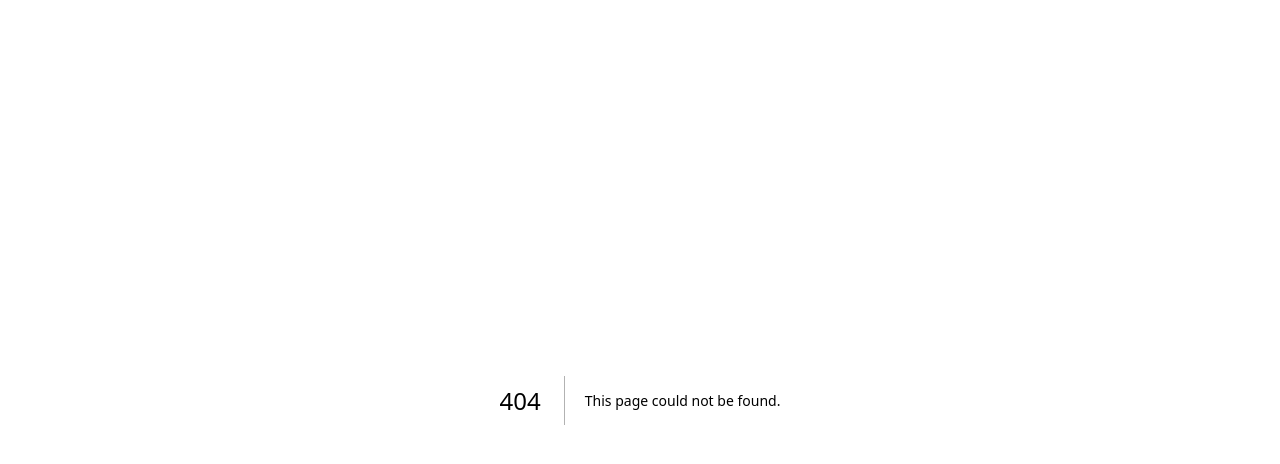
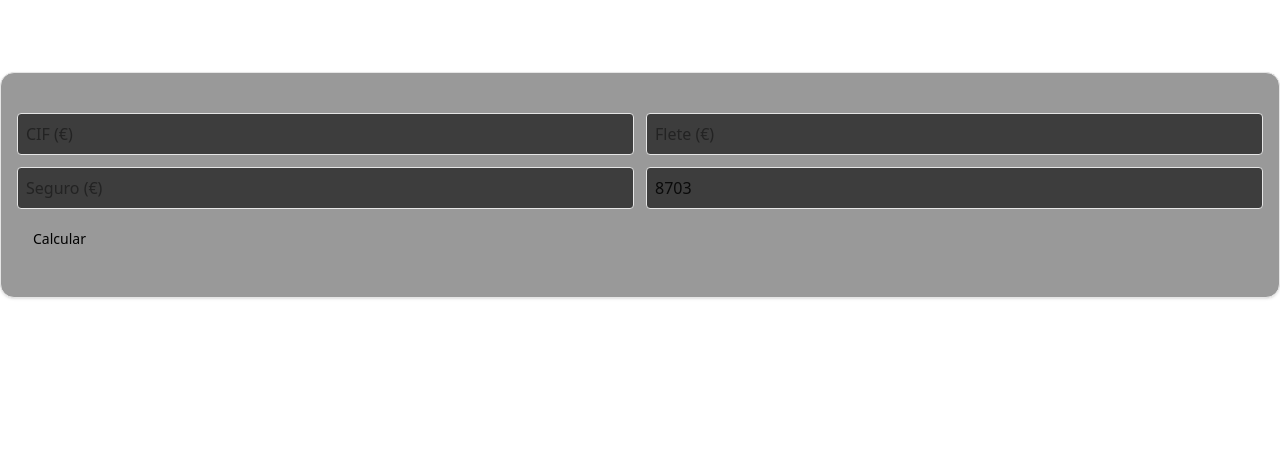
Before and after one commit to Storangel/carliex-calculadora, a Next.js app in the folder apps/web/: page /calculadora in a window 1280 px wide. Before the commit this address had no page. Shown: the top 464 px of the page. Built offline with nearby package versions, Linux system fonts and the light colour scheme.

Commit message:
feat(ui): página /calculadora (MVP)

```diff
--- /dev/null
+++ b/apps/web/src/app/calculadora/page.tsx
@@ -0,0 +1,66 @@
+'use client'
+import { useState } from 'react'
+import { Button } from '@/components/ui/button'
+import { Card, CardContent } from '@/components/ui/card'
+
+export default function CalculadoraPage() {
+  const [form, setForm] = useState({ cif: '', freight: '', insurance: '', hsCode: '8703', originCountry: 'AE' })
+  const [result, setResult] = useState<any>(null)
+  const [loading, setLoading] = useState(false)
+
+  const onCalc = async () => {
+    setLoading(true)
+    setResult(null)
+    const res = await fetch('/api/calc', {
+      method: 'POST',
+      headers: { 'Content-Type': 'application/json' },
+      body: JSON.stringify({
+        cif: Number(form.cif),
+        freight: Number(form.freight || 0),
+        insurance: Number(form.insurance || 0),
+        hsCode: form.hsCode,
+        originCountry: form.originCountry,
+      }),
+    })
+    const json = await res.json()
+    setResult(json.result)
+    setLoading(false)
+  }
+
+  const Input = (props: any) => (
+    <input
+      {...props}
+      className="bg-black/60 rounded p-2 border border-gold/30 focus:border-gold/60 outline-none"
+    />
+  )
+
+  return (
+    <div className="min-h-screen bg-carbon text-white">
+      <div className="container-app py-6">
+        <h1 className="text-2xl font-semibold text-gold">Calculadora de Subastas</h1>
+        <Card className="mt-4 bg-black/40 border border-gold/20">
+          <CardContent className="space-y-3 p-4">
+            <div className="grid grid-cols-1 md:grid-cols-2 gap-3">
+              <Input placeholder="CIF (€)" value={form.cif} onChange={(e:any)=>setForm({...form, cif:e.target.value})} />
+              <Input placeholder="Flete (€)" value={form.freight} onChange={(e:any)=>setForm({...form, freight:e.target.value})} />
+              <Input placeholder="Seguro (€)" value={form.insurance} onChange={(e:any)=>setForm({...form, insurance:e.target.value})} />
+              <Input placeholder="HS Code" value={form.hsCode} onChange={(e:any)=>setForm({...form, hsCode:e.target.value})} />
+            </div>
+            <Button className="bg-gold text-black hover:opacity-90 shadow-gold" onClick={onCalc} disabled={loading}>
+              {loading ? 'Calculando…' : 'Calcular'}
+            </Button>
+            {result && (
+              <div className="mt-4 space-y-1">
+                <div>Base: € {result.baseImport.toFixed(2)}</div>
+                <div>Arancel: € {result.arancel.toFixed(2)}</div>
+                <div>DUA: € {result.dua.toFixed(2)}</div>
+                <div>Logística: € {result.logistics.toFixed(2)}</div>
+                <div className="text-gold font-semibold">TOTAL: € {result.total.toFixed(2)}</div>
+              </div>
+            )}
+          </CardContent>
+        </Card>
+      </div>
+    </div>
+  )
+}
```
